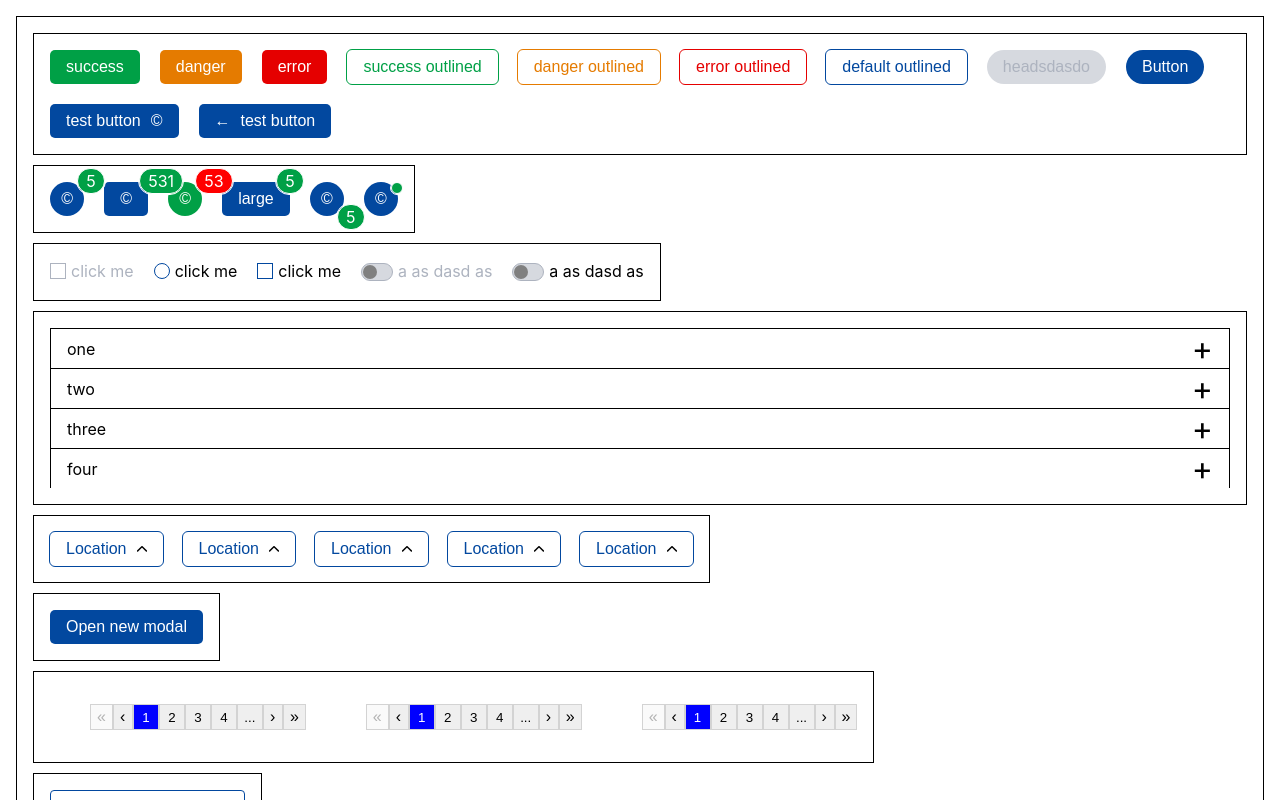
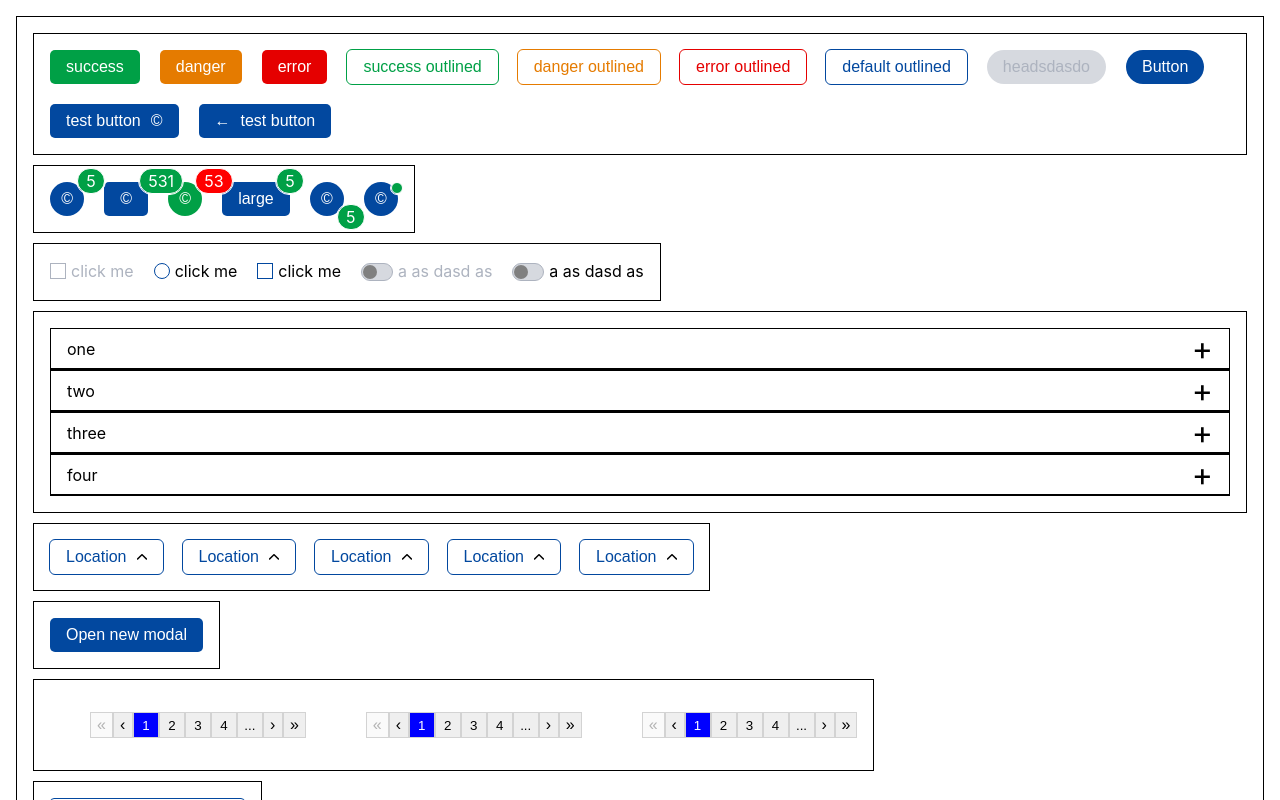
Before and after one commit to bandvov/react-ui-kit, a React (Create React App) app: page / in a window 1280 px wide. Shown: the top 800 px of the page. Built offline with nearby package versions, Linux system fonts and the light colour scheme.

Commit message:
small updates for accordion, checkbox and button tests

```diff
--- a/src/components/Accordion.tsx
+++ b/src/components/Accordion.tsx
@@ -2,6 +2,7 @@ import React, { ReactElement, useEffect, useRef, useState } from "react";
 import styled from "styled-components";
 
 const AccordionContainer = styled.div<{ height: number }>`
+  border: 0.5px solid;
   height: ${(prpps) => prpps.height}px;
   overflow: hidden;
   transition: all 0.3s ease-in-out;
@@ -9,7 +10,8 @@ const AccordionContainer = styled.div<{ height: number }>`
 
 const AccordionTitle = styled.div`
   padding: 0 1rem;
-  border: 0.5px solid;
+  border-bottom: 0.5px solid;
+  border-collapse: collapse;
   margin: 0;
   display: flex;
   justify-content: space-between;
--- a/src/components/Checkbox.tsx
+++ b/src/components/Checkbox.tsx
@@ -90,6 +90,7 @@ const ClassicCheckbox = styled.label<ILabel>`
   }
 `;
 const CheckboxContainer = styled.div`
+  width: max-content;
   align-items: center;
   label {
     display: flex;
@@ -141,7 +142,7 @@ export default function Checkbox({
           }
         }}
       >
-        <span> {label}</span>
+        {label && <span> {label}</span>}
       </Component>
     </CheckboxContainer>
   );
```
Also changed, not shown: 1 other file (tests, documents, lock files or other folders).
